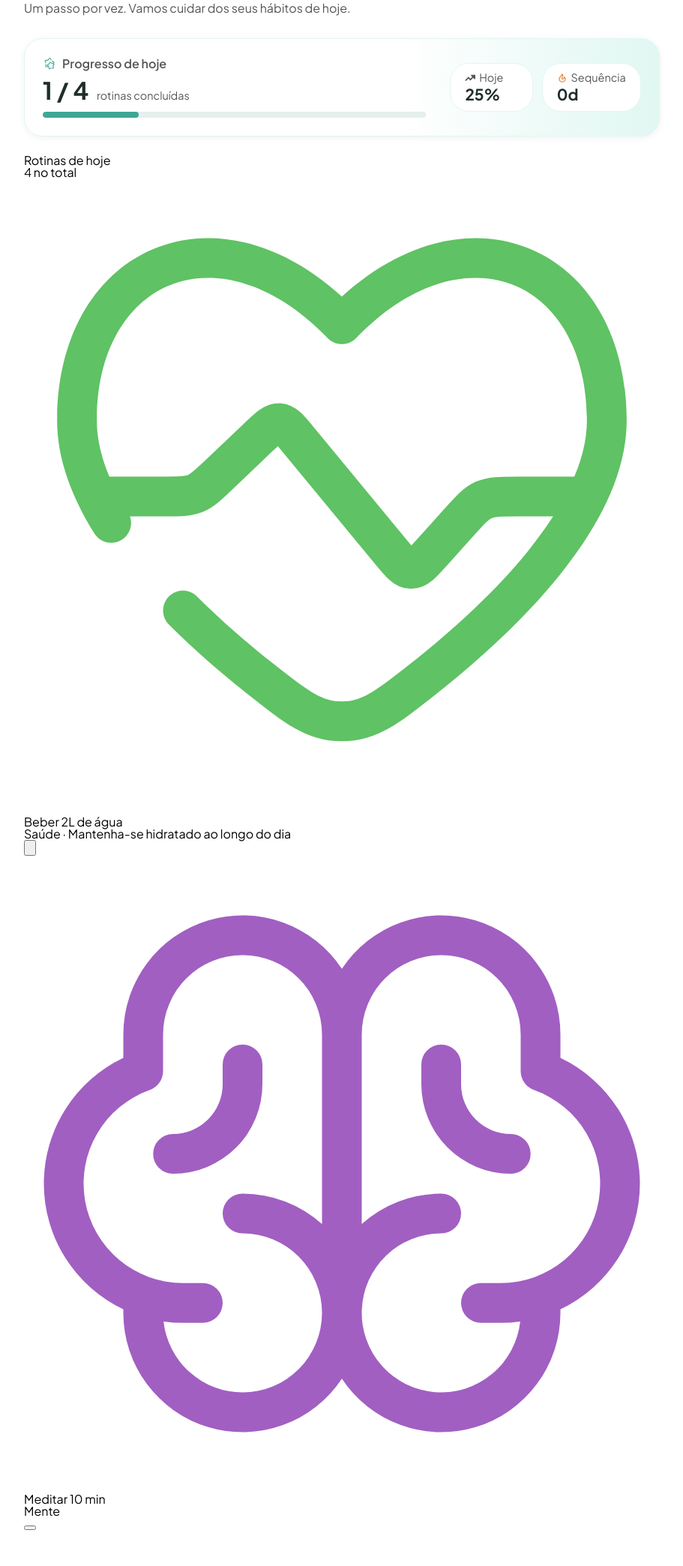
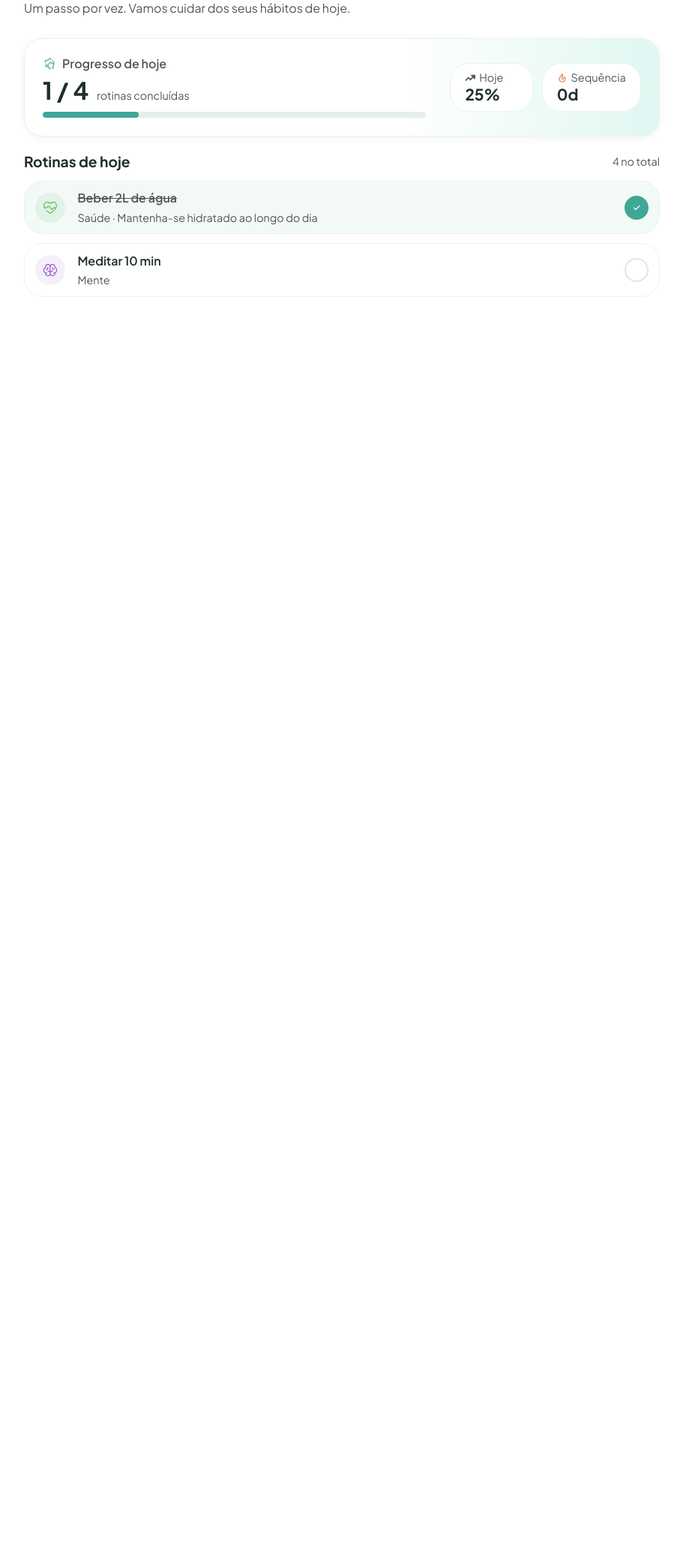
Before and after one commit to gustamoraiss/RoutineHub, a Flask app: page / in a window 1280 px wide. Shown: the part 208-2296 px from the top of the page at 75% size, without its empty margins (184-1095 px from the left). After the commit the page ends 604 px from the top, so only its background shows below. Run offline with Flask 3, Linux system fonts and the light colour scheme.

Commit message:
feat: adiciona estilização da seção de routines da homepage

```diff
--- a/static/css/home.css
+++ b/static/css/home.css
@@ -118,3 +118,116 @@
     font-weight: 700;
     color: var(--color-text);
 }
+
+.routines-list__header {
+    display: flex;
+    justify-content: space-between;
+    align-items: center;
+    margin-bottom: 1rem;
+}
+
+.routines-list__title {
+    font-size: 1.2rem;
+    font-weight: 700;
+    color: var(--color-text);
+}
+
+.routines-list__count {
+    font-size: var(--font-size-sm);
+    color: var(--color-text-muted);
+}
+
+.routines-list__items {
+    display: flex;
+    flex-direction: column;
+    gap: 0.75rem;
+}
+
+.routine-item {
+    display: flex;
+    align-items: center;
+    gap: 1rem;
+    padding: 0.9rem;
+    background-color: #ffffff;
+    border: 1px solid #e3f6f2;
+    border-radius: var(--radius);
+}
+
+.routine-item--completed {
+    background-color: #f3faf5;
+}
+
+.routine-item__icon {
+    width: 40px;
+    height: 40px;
+    border-radius: 50%;
+    display: flex;
+    align-items: center;
+    justify-content: center;
+    flex-shrink: 0;
+}
+
+.routine-item__icon img {
+    width: 20px;
+    height: 20px;
+}
+
+.routine-item__icon--saude {
+    background-color: #e1f2e8;
+}
+
+.routine-item__icon--mente {
+    background-color: #f3f0fa;
+}
+
+.routine-item__info {
+    flex: 1;
+    display: flex;
+    flex-direction: column;
+    gap: 0.5rem;
+}
+
+.routine-item__name {
+    font-weight: 600;
+    color: var(--color-text);
+    margin-bottom: 0.15rem;
+}
+
+.routine-item__meta {
+    font-size: var(--font-size-sm);
+    color: var(--color-text-muted);
+}
+
+.routine-item__toggle {
+    width: 32px;
+    height: 32px;
+    border-radius: 50%;
+    background-color: #ffffff;
+    border: 2px solid #dce7e8;
+    display: flex;
+    align-items: center;
+    justify-content: center;
+    flex-shrink: 0;
+    transition: background-color 0.2s, border-color 0.2s;
+}
+
+.routine-item__toggle img {
+    width: 14px;
+    height: 14px;
+    opacity: 0;
+    transition: opacity 0.2s;
+}
+
+.routine-item--completed .routine-item__name {
+    text-decoration: line-through;
+    color: var(--color-text-muted);
+}
+
+.routine-item--completed .routine-item__toggle {
+    background-color: var(--color-primary);
+    border-color: var(--color-primary);
+}
+
+.routine-item--completed .routine-item__toggle img {
+    opacity: 1;
+}
```
